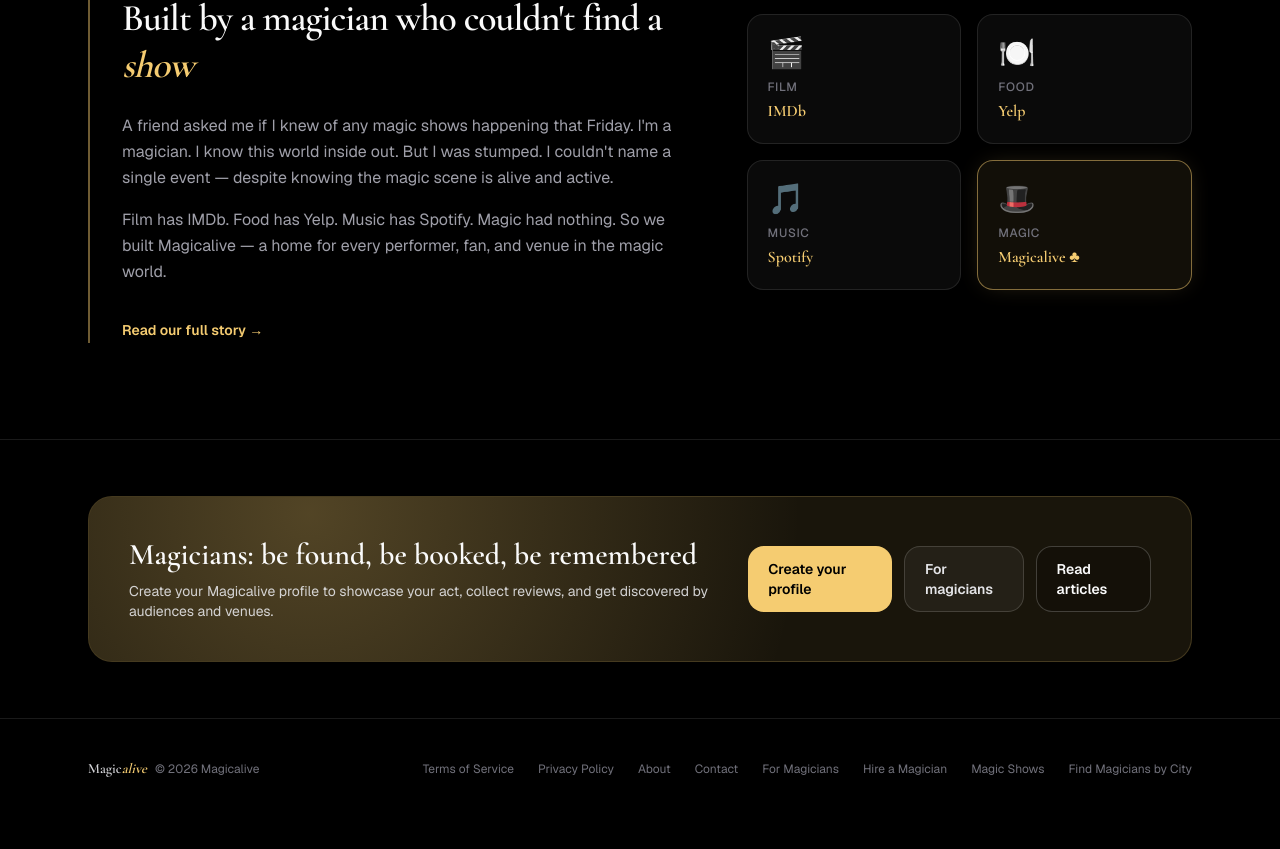
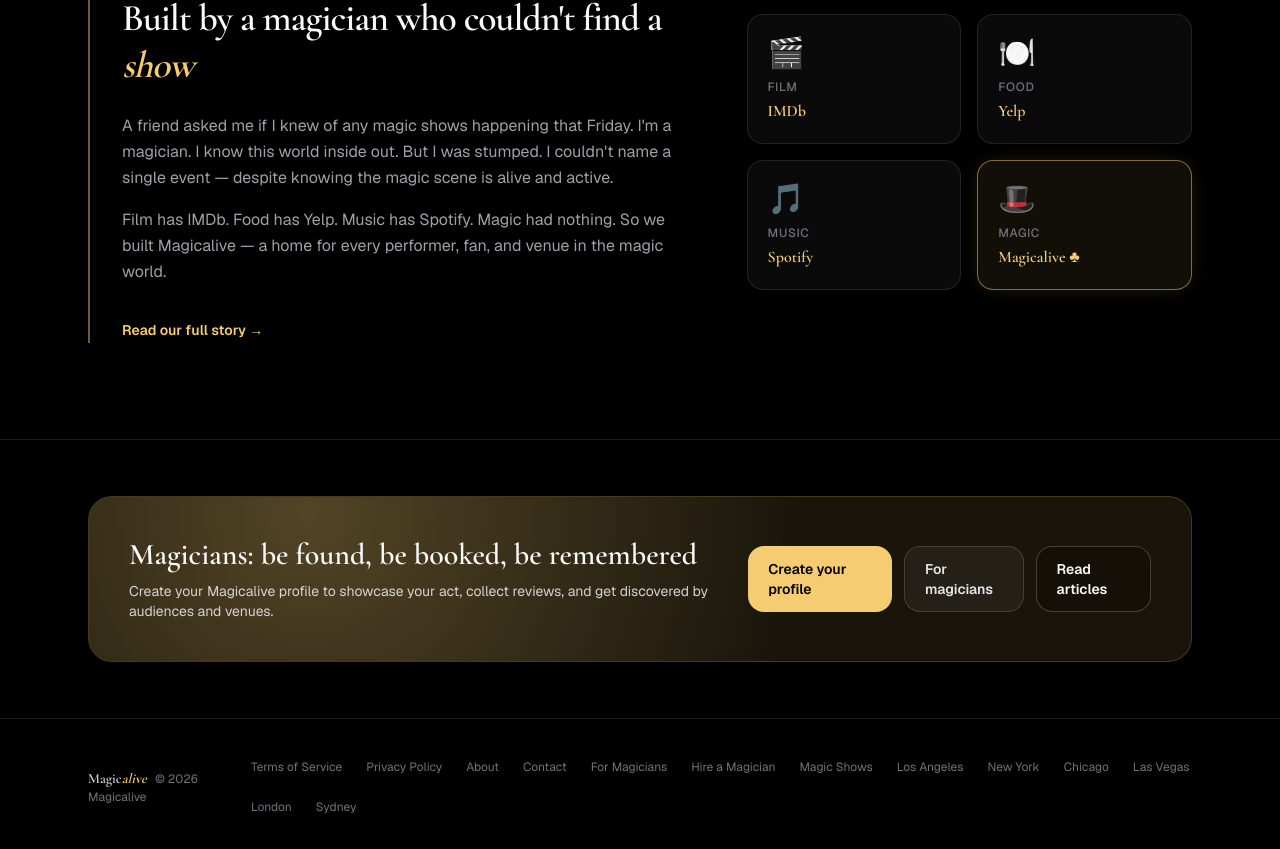
Before and after one commit to celastorm-ux/magicalive-nextjs, a Next.js app: page / in a window 1280 px wide. Shown: the part 1790-2639 px from the top of the page. Before the commit the page ends 2609 px from the top, so only its background shows below. Built offline with nearby package versions, Linux system fonts and the light colour scheme; no server answers; the database is empty.

Commit message:
Removed redundant cities list page

```diff
--- a/app/magicians/CityMagiciansClient.tsx
+++ b/app/magicians/CityMagiciansClient.tsx
@@ -324,8 +324,8 @@
                   </li>
                 ))}
               </ul>
-              <Link href="/magicians/cities" className={`${CLASSES.linkGold} mt-4 inline-block text-sm`}>
-                All city pages →
+              <Link href="/magicians" className={`${CLASSES.linkGold} mt-4 inline-block text-sm`}>
+                Full directory →
               </Link>
             </div>
           </aside>
--- a/app/magicians/cities/page.tsx
+++ b/app/magicians/cities/page.tsx
@@ -1,64 +1,6 @@
-import Link from "next/link";
-import type { Metadata } from "next";
-import { CITY_LANDING_PAGES, locationOrFilter } from "@/lib/city-landing";
-import { CLASSES } from "@/lib/constants";
-import { buildMetadata } from "@/lib/seo";
-import { getRouteSupabase } from "@/lib/supabase-route";
+import { redirect } from "next/navigation";
 
-export const metadata: Metadata = buildMetadata({
-  title: "Magicians by city — Magicalive",
-  description: "Explore city landing pages for magicians across major markets in the United States.",
-});
-
-export default async function MagiciansCitiesIndexPage() {
-  const db = await getRouteSupabase();
-
-  const rows = await Promise.all(
-    CITY_LANDING_PAGES.map(async (c) => {
-      const { count } = await db
-        .from("profiles")
-        .select("id", { count: "exact", head: true })
-        .eq("account_type", "magician")
-        .or(locationOrFilter(c.locationMatch));
-      return { slug: c.slug, name: c.displayName, count: count ?? 0 };
-    }),
-  );
-
-  return (
-    <div className="min-h-0 flex-1 bg-black pb-16 pt-10 text-zinc-100 sm:pt-14">
-      <div className={`${CLASSES.section} max-w-3xl`}>
-        <p className="mb-2 text-[11px] font-medium uppercase tracking-[0.2em] text-[var(--ml-gold)]">
-          City SEO hub
-        </p>
-        <h1 className="ml-font-heading text-4xl font-semibold tracking-tight text-zinc-50">
-          Magicians by city
-        </h1>
-        <p className="mt-3 text-sm text-zinc-400">
-          Local landing pages help collectors, planners, and fans discover performers in major markets. Each page lists verified directory members whose locations match that metro.
-        </p>
-
-        <ul className="mt-10 space-y-3">
-          {rows
-            .sort((a, b) => a.name.localeCompare(b.name))
-            .map((row) => (
-              <li key={row.slug}>
-                <Link
-                  href={`/magicians/${row.slug}`}
-                  className="flex items-center justify-between rounded-2xl border border-white/10 bg-white/[0.03] px-5 py-4 transition hover:border-[var(--ml-gold)]/35"
-                >
-                  <span className="font-semibold text-zinc-100">{row.name}</span>
-                  <span className="text-sm text-[var(--ml-gold)]">
-                    {row.count} magician{row.count === 1 ? "" : "s"} →
-                  </span>
-                </Link>
-              </li>
-            ))}
-        </ul>
-
-        <Link href="/magicians" className={`${CLASSES.linkGold} mt-10 inline-block text-sm`}>
-          ← Back to full directory
-        </Link>
-      </div>
-    </div>
-  );
+/** City hub removed; directory dropdown handles filtering. */
+export default function MagiciansCitiesRedirectPage() {
+  redirect("/magicians");
 }
--- a/app/sitemap.ts
+++ b/app/sitemap.ts
@@ -22,7 +22,6 @@
   const staticRoutes: MetadataRoute.Sitemap = [
     { url: `${base}/`, changeFrequency: "daily", priority: 1 },
     { url: `${base}/magicians`, changeFrequency: "daily", priority: 0.9 },
-    { url: `${base}/magicians/cities`, changeFrequency: "weekly", priority: 0.75 },
     { url: `${base}/hire-a-magician`, changeFrequency: "weekly", priority: 0.9 },
     { url: `${base}/magic-shows`, changeFrequency: "daily", priority: 0.9 },
     { url: `${base}/events`, changeFrequency: "daily", priority: 0.9 },
--- a/components/Footer.tsx
+++ b/components/Footer.tsx
@@ -35,8 +35,23 @@
             <Link href="/magic-shows" className={CLASSES.footerLink}>
               Magic Shows
             </Link>
-            <Link href="/magicians/cities" className={CLASSES.footerLink}>
-              Find Magicians by City
+            <Link href="/magicians/los-angeles" className={CLASSES.footerLink}>
+              Los Angeles
+            </Link>
+            <Link href="/magicians/new-york" className={CLASSES.footerLink}>
+              New York
+            </Link>
+            <Link href="/magicians/chicago" className={CLASSES.footerLink}>
+              Chicago
+            </Link>
+            <Link href="/magicians/las-vegas" className={CLASSES.footerLink}>
+              Las Vegas
+            </Link>
+            <Link href="/magicians?city=London&country=United+Kingdom" className={CLASSES.footerLink}>
+              London
+            </Link>
+            <Link href="/magicians?city=Sydney&country=Australia" className={CLASSES.footerLink}>
+              Sydney
             </Link>
           </div>
         </div>
```
